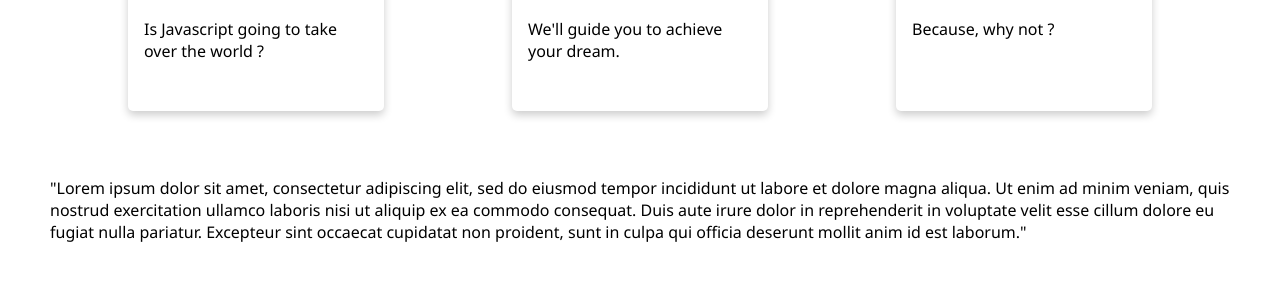
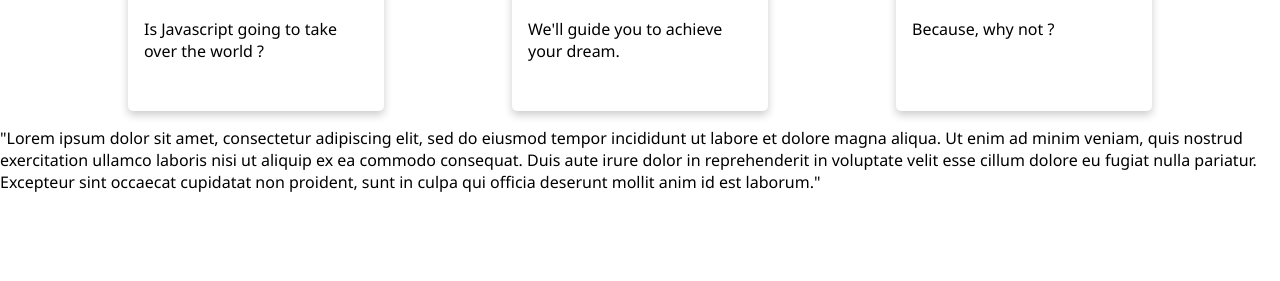
Before and after one commit to GouthamSurendran/GouthamSurendran.github.io, a plain HTML site: page index.html in a window 1280 px wide. Shown: the part 1107-1388 px from the top of the page. After the commit the page ends 1316 px from the top, so only its background shows below. Drawn offline with Linux system fonts and the light colour scheme.

Commit message:
padding fix

```diff
--- a/css/main.css
+++ b/css/main.css
@@ -137,7 +137,7 @@ h1{
     display: flex;
     align-items: center;
     justify-content: center;
-    padding: 50px 50px;
+    /* padding: 50px 50px; */
 
 }
 
```
